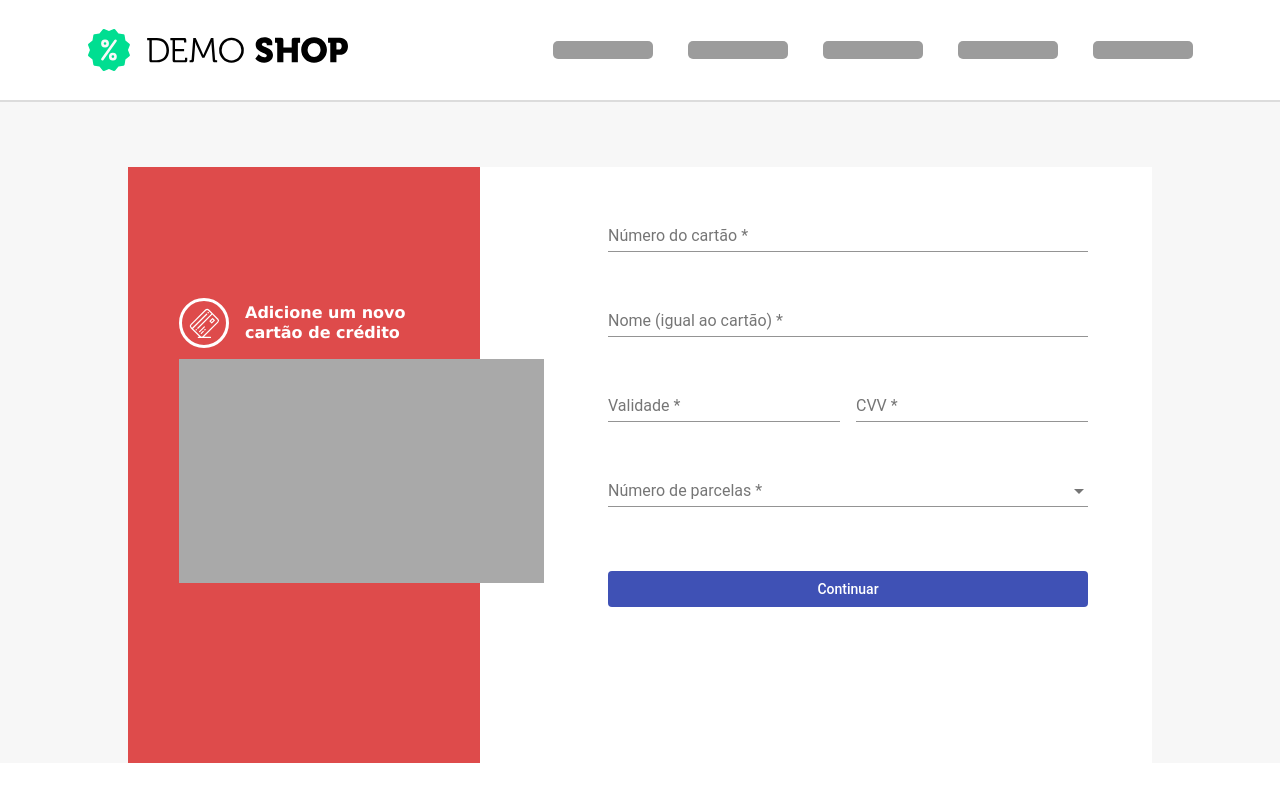
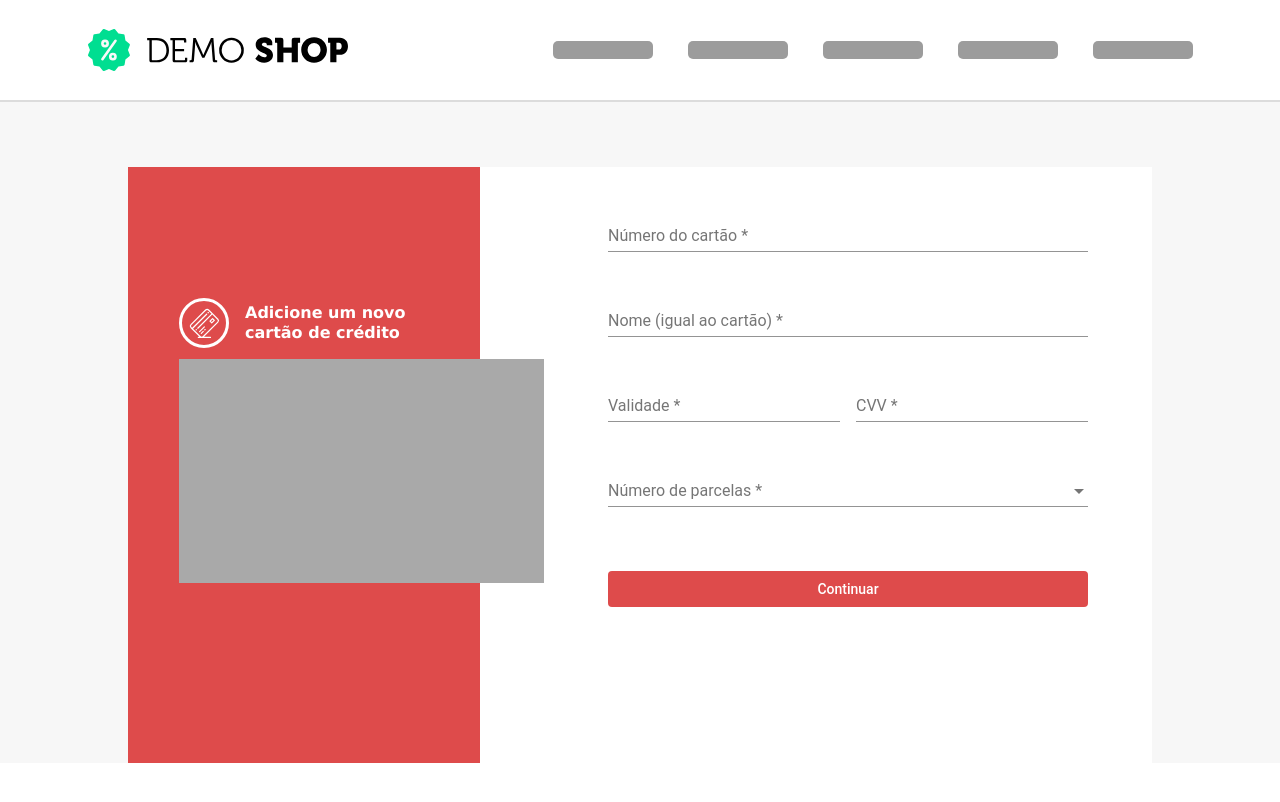
Before and after one commit to dhiegoatencio/angular-checkout-example, an Angular app: page /checkout in a window 1280 px wide. Built offline with nearby package versions, Linux system fonts and the light colour scheme; a web font is replaced by a local one.

Commit message:
custom material theme have been created

```diff
--- a/angular.json
+++ b/angular.json
@@ -28,7 +28,6 @@
               "src/assets"
             ],
             "styles": [
-              "./node_modules/@angular/material/prebuilt-themes/indigo-pink.css",
               "src/styles.scss"
             ],
             "scripts": []
@@ -94,7 +93,6 @@
               "src/assets"
             ],
             "styles": [
-              "./node_modules/@angular/material/prebuilt-themes/indigo-pink.css",
               "src/styles.scss"
             ],
             "scripts": []
--- /dev/null
+++ b/src/scss/material-theme.scss
@@ -0,0 +1,56 @@
+@import '~@angular/material/theming';
+
+@import 'src/scss/colors';
+
+// Include the common styles for Angular Material. We include this here so that you only
+// have to load a single css file for Angular Material in your app.
+// Be sure that you only ever include this mixin once!
+@include mat-core();
+
+$app-red-pallet: (
+    50 : #fbe9e9,
+    100 : #f5c9c9,
+    200 : #efa5a5,
+    300 : #e88181,
+    400 : #e36666,
+    500 : $primary,
+    600 : #da4444,
+    700 : #d53b3b,
+    800 : #d13333,
+    900 : #c82323,
+    A100 : #ffffff,
+    A200 : #ffd0d0,
+    A400 : #ff9d9d,
+    A700 : #ff8484,
+    contrast: (
+        50 : #000000,
+        100 : #000000,
+        200 : #000000,
+        300 : #000000,
+        400 : #000000,
+        500 : #ffffff,
+        600 : #ffffff,
+        700 : #ffffff,
+        800 : #ffffff,
+        900 : #ffffff,
+        A100 : #000000,
+        A200 : #000000,
+        A400 : #000000,
+        A700 : #000000,
+    )
+);
+
+$app-primary: mat-palette($app-red-pallet);
+
+// for while we are using this color as accent
+$app-accent:  mat-palette($mat-pink, A200, A100, A400);
+
+
+// Create the theme object (a Sass map containing all of the palettes).
+$app-theme: mat-light-theme($app-primary, $app-accent);
+
+
+// Include theme styles for core and each component used in your app.
+// Alternatively, you can import and @include the theme mixins for each component
+// that you are using.
+@include angular-material-theme($app-theme);
--- a/src/styles.scss
+++ b/src/styles.scss
@@ -1,3 +1,5 @@
+@import 'src/scss/material-theme';
+
 // importing only the bootstrap utilities
 @import '~bootstrap/scss/functions';
 @import '~bootstrap/scss/variables';
```
